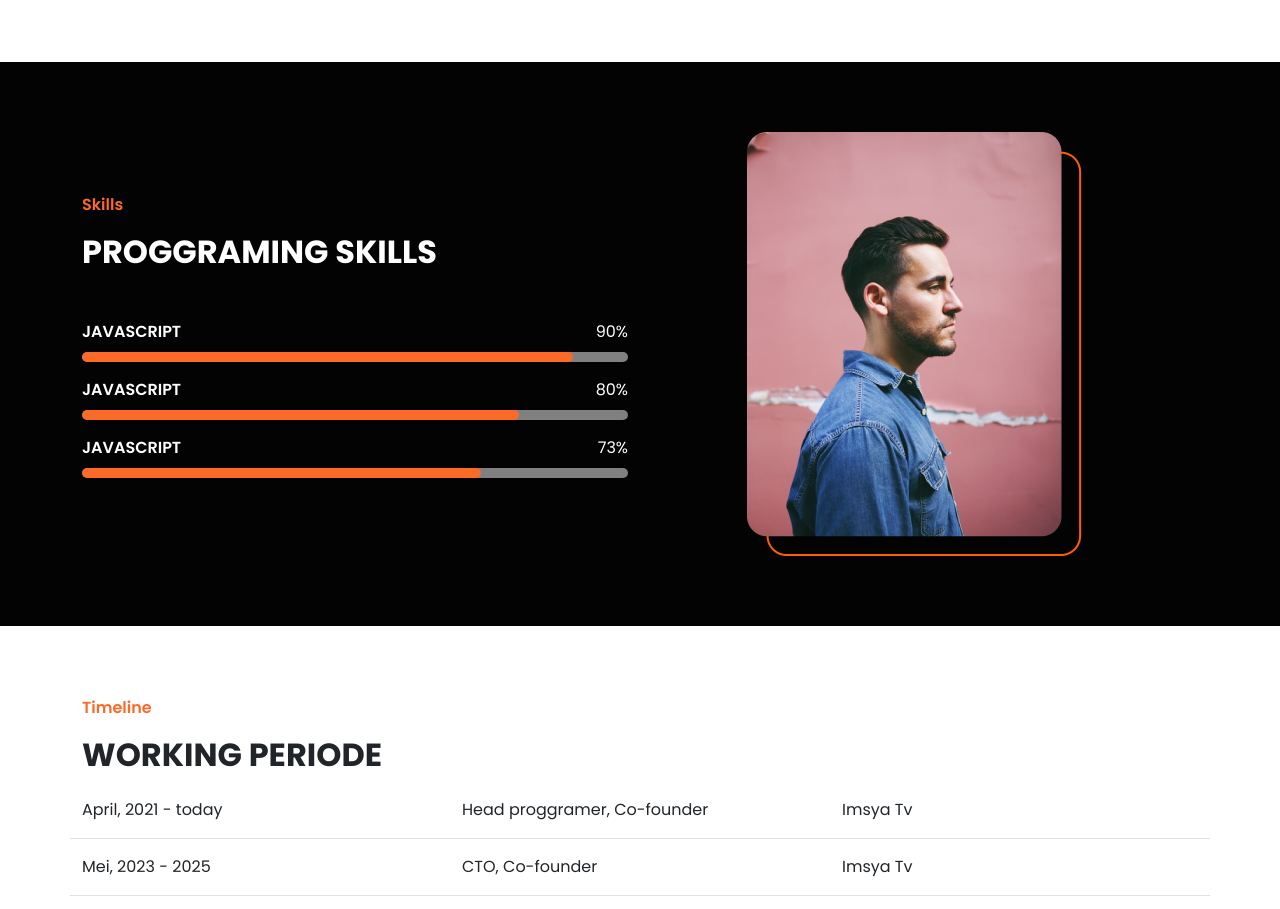
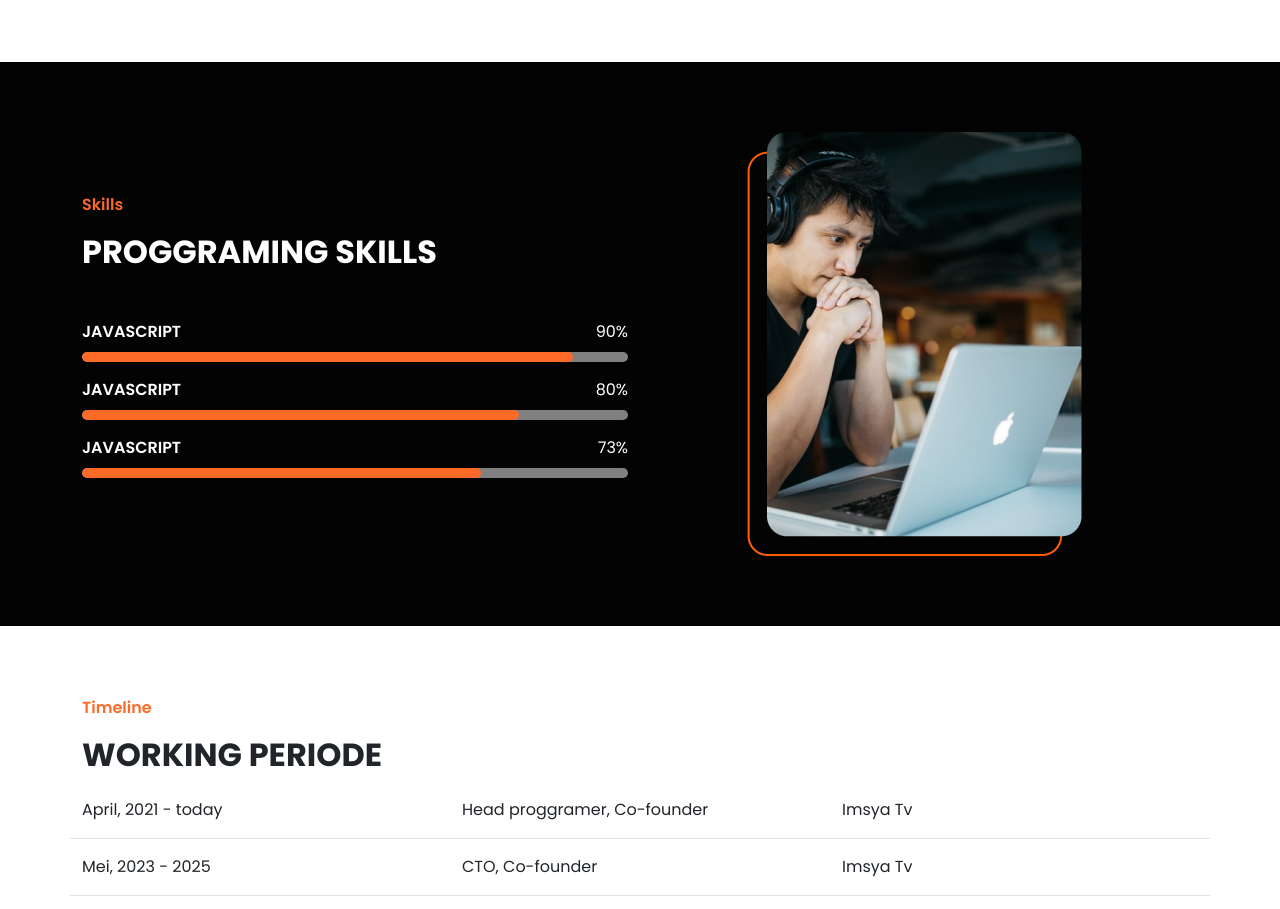
Before and after one commit to rakhaguevara/portofolio-dua.github.io, a plain HTML site: page index.html in a window 1280 px wide. Shown: the part 1160-2069 px from the top of the page. Drawn offline with nearby package versions, Linux system fonts and the light colour scheme.

Commit message:
"commit terakhir deh asli"

```diff
--- a/index.html
+++ b/index.html
@@ -212,7 +212,7 @@
             </div>
           </div>
           <div class="col-md-5">
-            <img src="./src/assets/images/header-photo.png" alt="" class="skills-img" />
+            <img src="./src/assets/images/skill-photo.png" alt="" class="skills-img" />
           </div>
         </div>
       </div>
```
